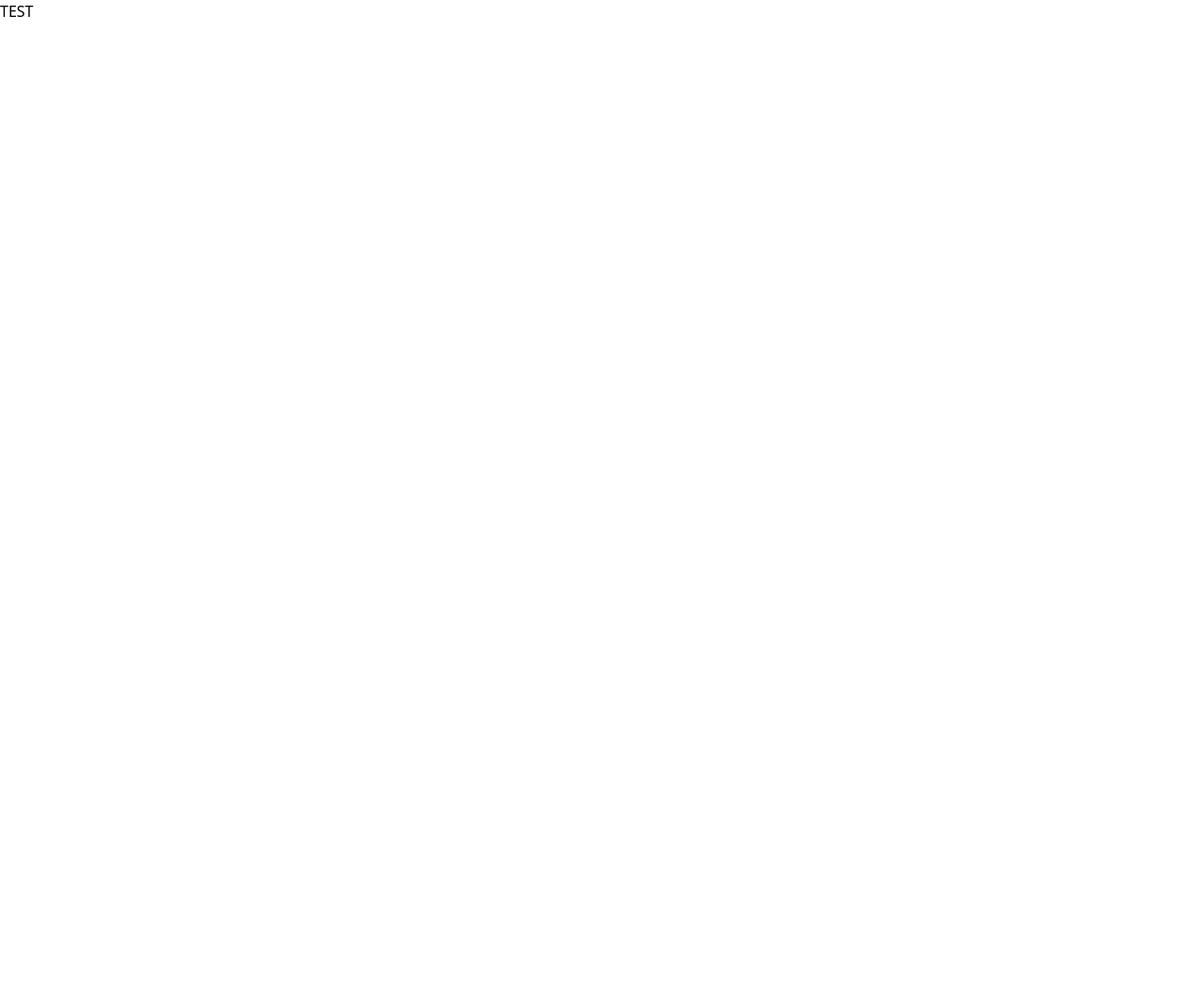
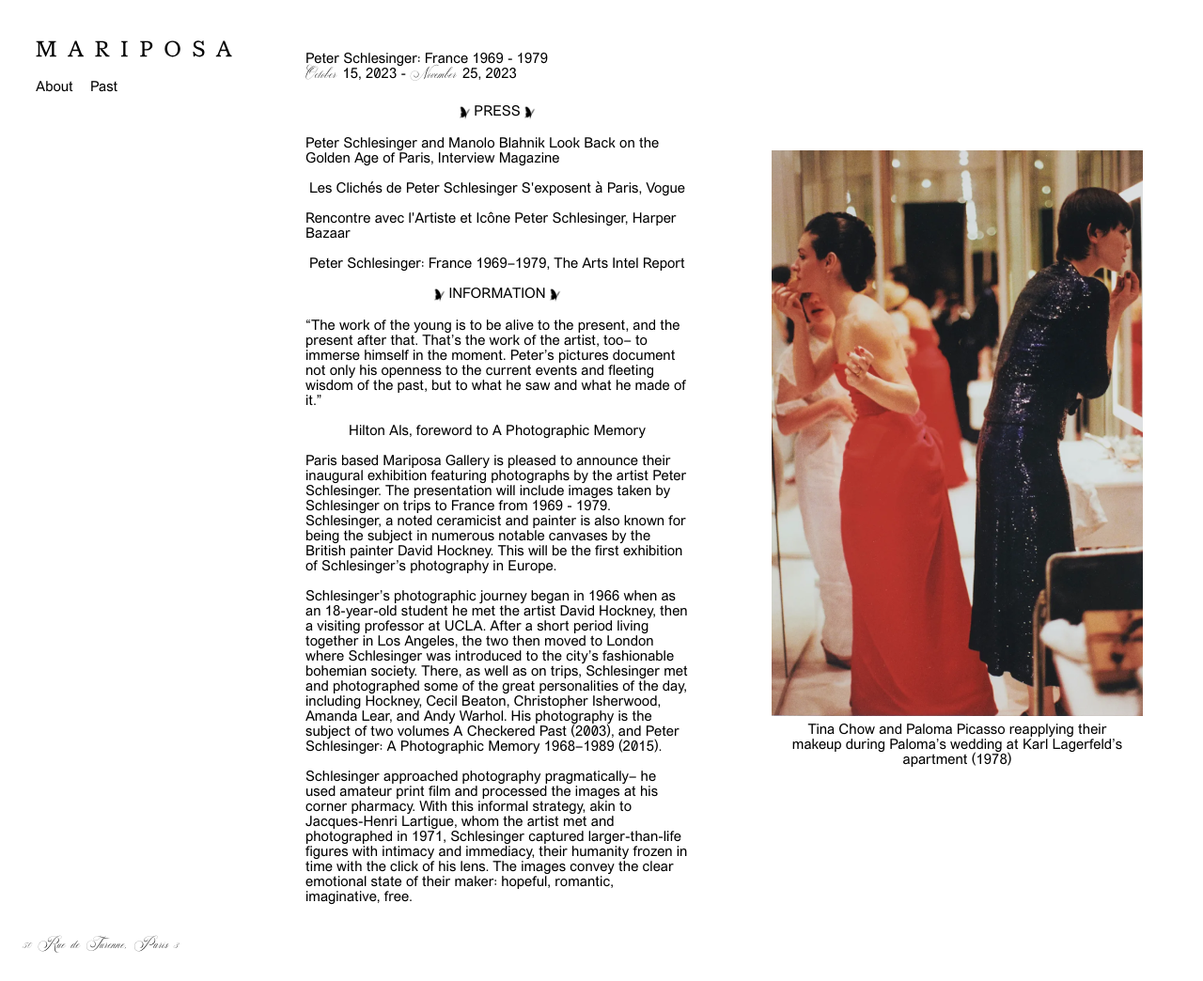
Before and after one commit to lenaf/mariposa, a Gatsby site: page / in a window 1280 px wide. Shown: the whole page at 94% size. Before the commit the page ends 800 px from the top, so only its background shows below. Built offline with nearby package versions, Linux system fonts and the light colour scheme; Gatsby itself is replaced by a stand-in of ours.

Commit message:
increment

```diff
--- a/src/pages/index.tsx
+++ b/src/pages/index.tsx
@@ -5,7 +5,7 @@ import Past from "./past";
 
 const IndexPage = () => {
   return (
-    ' TEST'
+    <Past />
   )
 }
 
```
